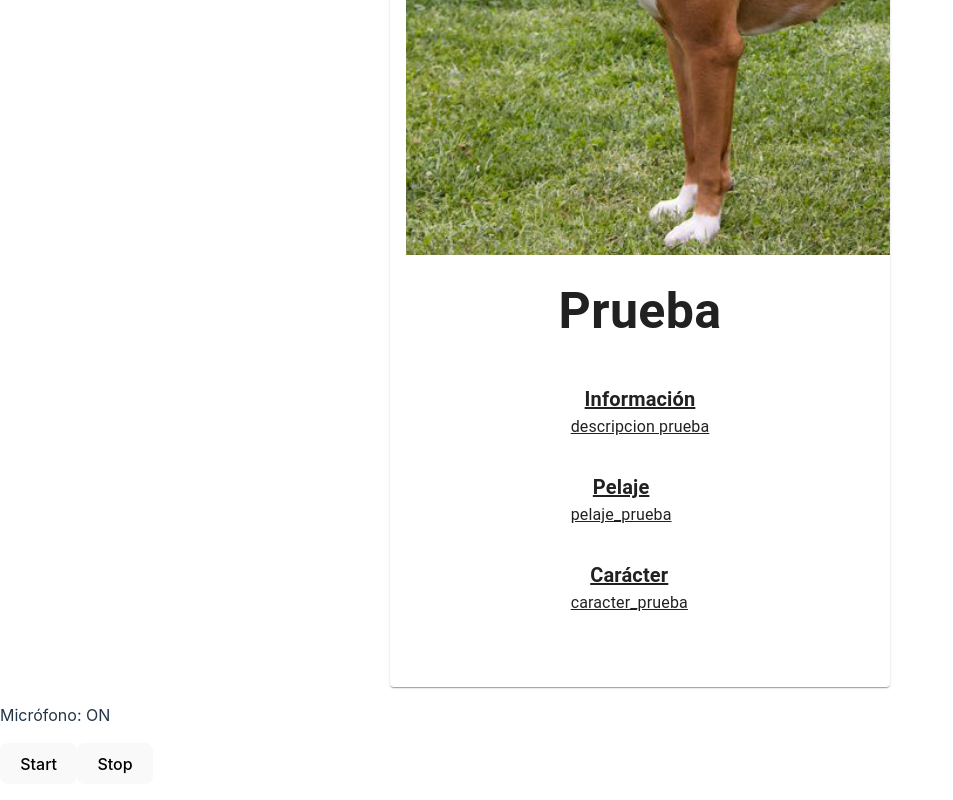
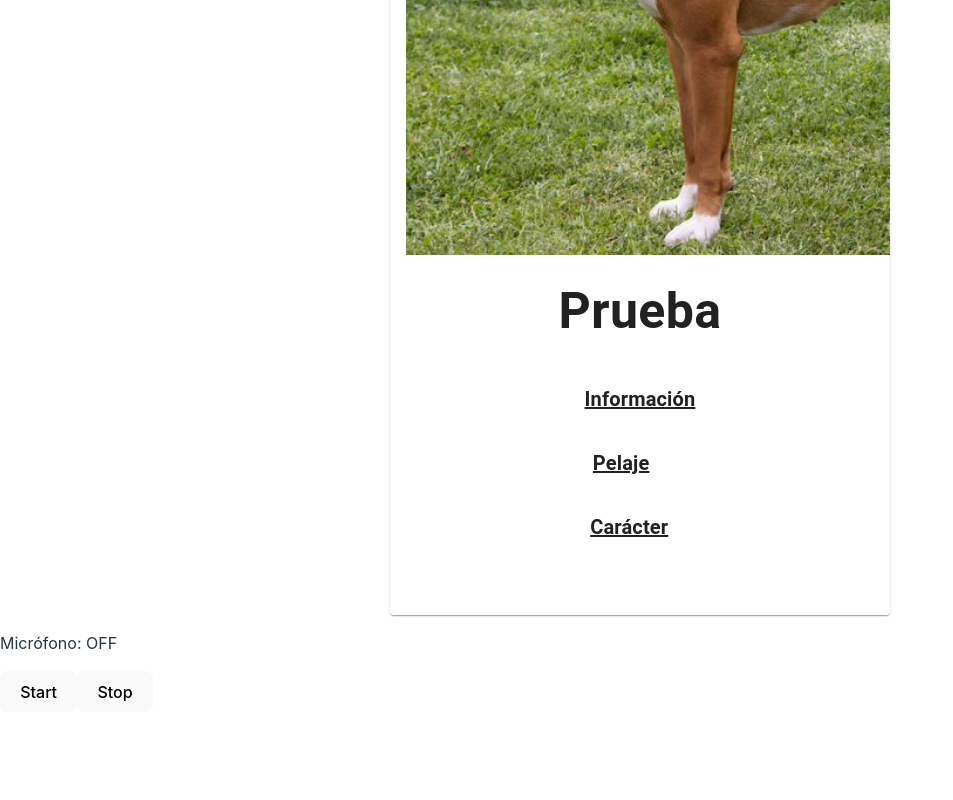
Before and after one commit to MoisesAPC/mapc_ut7a1_parte2, a React (Vite) app: page / in a window 1280 px wide. Shown: the part 1145-1945 px from the top of the page, without its empty margins (0-953 px from the left). After the commit the page ends 1873 px from the top, so only its background shows below. Built offline with nearby package versions, Linux system fonts and the light colour scheme.

Commit message:
Collapses funcionando

```diff
--- a/src/components/CardAnimalDetalles.jsx
+++ b/src/components/CardAnimalDetalles.jsx
@@ -5,17 +5,21 @@ import { CardMedia } from '@mui/material';
 import { Typography } from '@mui/material';
 import { Box, List, ListItem, Collapse } from '@mui/material';
 
-const CardAnimalDetalles = ({ nombre, alt, imagen, tamano, informacion, pelaje, caracter, abrirInformacion }) => {
+const CardAnimalDetalles = ({ nombre, alt, imagen, tamano, informacion, pelaje, caracter, comandoDetectado }) => {
 
-  const [openInformacion, setOpenInformacion] = useState(false)
+  const [abrirColapse, setAbrirColapse] = useState(null);
 
-  // Cuando la variable "abrirInformacion" esté a true
-  // abrimos el collapse de "Informacion"
+  // Con esta funcion, me aseguro de que, si abro un menu collapse (informacion, pelaje, caracter),
+  // se cierran los colapses que están actualmente abiertos
+  const manejarLosCollapse = (nuevoCollapse) => {
+    setAbrirColapse(previoCollapse => previoCollapse === nuevoCollapse ? null : nuevoCollapse);
+  };
+
   useEffect(() => {
-    if (abrirInformacion) {
-      setOpenInformacion(true);
+    if (comandoDetectado != null) {
+      setAbrirColapse(comandoDetectado);
     }
-  }, [abrirInformacion]);
+  }, [comandoDetectado]);
 
   return (
     <>
@@ -46,31 +50,31 @@ const CardAnimalDetalles = ({ nombre, alt, imagen, tamano, informacion, pelaje,
 
           <Box sx={{ display: 'flex', justifyContent: 'center', mt: 2, mb: 2 }}>
             <List>
-              <ListItem>
+              <ListItem onClick={() => manejarLosCollapse('informacion')}>
                 <Typography variant="h6" component="div" align="center" fontWeight="bold" sx={{ textDecoration: 'underline', marginBottom: 2 }}>
                   Información
 
-                  <Collapse in={openInformacion} sx={{ transitionDuration : "400ms" }}>
+                  <Collapse in={abrirColapse === 'informacion'} sx={{ transitionDuration : "400ms" }}>
                     <Typography>{informacion}</Typography>
                   </Collapse>
                 </Typography>
               </ListItem>
 
-              <ListItem>
+              <ListItem onClick={() => manejarLosCollapse('pelaje')}>
                 <Typography variant="h6" component="div" align="center" fontWeight="bold" sx={{ textDecoration: 'underline', marginBottom: 2 }}>
                   Pelaje
 
-                  <Collapse in={openInformacion} sx={{ transitionDuration : "400ms" }}>
+                  <Collapse in={abrirColapse === 'pelaje'} sx={{ transitionDuration : "400ms" }}>
                     <Typography>{pelaje}</Typography>
                   </Collapse>
                 </Typography>
               </ListItem>
 
-              <ListItem>
+              <ListItem onClick={() => manejarLosCollapse('caracter')}>
                 <Typography variant="h6" component="div" align="center" fontWeight="bold" sx={{ textDecoration: 'underline', marginBottom: 2 }}>
                   Carácter
 
-                  <Collapse in={openInformacion} sx={{ transitionDuration : "400ms" }}>
+                  <Collapse in={abrirColapse === 'caracter'} sx={{ transitionDuration : "400ms" }}>
                     <Typography>{caracter}</Typography>
                   </Collapse>
                 </Typography>
--- a/src/components/voz/VozComandosCardAnimalDetalles.jsx
+++ b/src/components/voz/VozComandosCardAnimalDetalles.jsx
@@ -3,7 +3,7 @@ import { useNavigate } from 'react-router-dom';
 // npm i react-speech-recognition
 import SpeechRecognition, { useSpeechRecognition } from 'react-speech-recognition';
 
-function VozComandosCardAnimalDetalles({ abrirInformacion }) {
+function VozComandosCardAnimalDetalles({ enviarComando }) {
       const navigate = useNavigate();
 
       /* Estos son los comandos de voz reconocidos por este componente */
@@ -11,32 +11,23 @@ function VozComandosCardAnimalDetalles({ abrirInformacion }) {
         {
           command: 'Informacion',
           callback: () => {
-            console.log("INFODEEEEEE")
-            // Cuando se reconozca el comando, ejecutamos la funcion "abrirInformacion"
-            // en el componente CardAnimalDetalles
-
-            // Cuando se ejecute la funcion "abrirInformacion", el componente padre
-            // ejecutará a su vez otra funcion (comandoInformacion), que hará que dicha
-            // funcion se ejecute en el componente CardAnimalDetalles, lo que abrirá el Collapse
-            if (abrirInformacion) {
-              abrirInformacion();
-            }
+            enviarComando('informacion');
           },
           isFuzzyMatch: true,
           fuzzyMatchingThreshold: 0.6
         },
         {
-          command: 'Breton',
+          command: 'pelaje',
           callback: () => {
-            navigate('/perros');
+            enviarComando('pelaje');
           },
           isFuzzyMatch: true,
           fuzzyMatchingThreshold: 0.6
         },
         {
-          command: 'Caniche',
+          command: 'caracter',
           callback: () => {
-            navigate('/lagartos');
+            enviarComando('caracter');
           },
           isFuzzyMatch: true,
           fuzzyMatchingThreshold: 0.6
@@ -67,8 +58,8 @@ function VozComandosCardAnimalDetalles({ abrirInformacion }) {
           <p>Micrófono: {listening ? 'ON' : 'OFF'}</p>
 
           {/* Pulsa Start para empezar a escuchar, Stop para parar */}
-          <button onClick={SpeechRecognition.startListening({ language: 'es-ES' })}>Start</button>
-          <button onClick={SpeechRecognition.stopListening}>Stop</button>
+          <button onClick={() => SpeechRecognition.startListening({ language: 'es-ES' })}>Start</button>
+          <button onClick={() => SpeechRecognition.stopListening}>Stop</button>
 
           {/* Imprimimos lo que se diga al micrófono */}
           <p>{transcript}</p>
--- a/src/components/voz/VozComandosHome.jsx
+++ b/src/components/voz/VozComandosHome.jsx
@@ -74,8 +74,8 @@ function VozComandosHome() {
           <p>Micrófono: {listening ? 'ON' : 'OFF'}</p>
 
           {/* Pulsa Start para empezar a escuchar, Stop para parar */}
-          <button onClick={SpeechRecognition.startListening({ language: 'es-ES' })}>Start</button>
-          <button onClick={SpeechRecognition.stopListening}>Stop</button>
+          <button onClick={() => SpeechRecognition.startListening({ language: 'es-ES' })}>Start</button>
+          <button onClick={() => SpeechRecognition.stopListening}>Stop</button>
 
           {/* Imprimimos lo que se diga al micrófono */}
           <p>{transcript}</p>
--- a/src/components/voz/VozComandosPerro.jsx
+++ b/src/components/voz/VozComandosPerro.jsx
@@ -58,8 +58,8 @@ function VozComandosPerro() {
           <p>Micrófono: {listening ? 'ON' : 'OFF'}</p>
 
           {/* Pulsa Start para empezar a escuchar, Stop para parar */}
-          <button onClick={SpeechRecognition.startListening({ language: 'es-ES' })}>Start</button>
-          <button onClick={SpeechRecognition.stopListening}>Stop</button>
+          <button onClick={() => SpeechRecognition.startListening({ language: 'es-ES' })}>Start</button>
+          <button onClick={() => SpeechRecognition.stopListening}>Stop</button>
 
           {/* Imprimimos lo que se diga al micrófono */}
           <p>{transcript}</p>
--- a/src/pages/PageHome.jsx
+++ b/src/pages/PageHome.jsx
@@ -42,10 +42,10 @@ const animales = [
 ];
 
 function PageHome() {
-  const [informacionAbierta, setAbrirInformacion] = useState(false);
+  const [comandoDetectado, setComandoDetectado] = useState(null);
 
-  const comandoInformacion = () => {
-    setAbrirInformacion(true);
+  const manejarComando = (comando) => {
+    setComandoDetectado(comando);
   };
 
   return (
@@ -57,9 +57,16 @@ function PageHome() {
 
         <CardAnimalDetalles id={1} nombre={'Prueba'} imagen={'src/assets/perros/boxer.jpg'} alt={'prueba_alt'} tamano={500}
         informacion={'descripcion prueba'} pelaje={'pelaje_prueba'} caracter={'caracter_prueba'}
-        abrirInformacion={comandoInformacion}/>
+        // Le pasamos EL BOOLEANO que nos dice que la variable de abrirInformacion se puso a true
+        // tras la llamada a la funcion "comandoInformacion"
+        comandoDetectado={comandoDetectado}/>
 
-        <VozComandosCardAnimalDetalles abrirInformacion={comandoInformacion} />
+        <VozComandosCardAnimalDetalles
+        // Llamamos a la funcion "comandoInformacion", la cual estara ejecutandose
+        // constantemente mienntras el componente "VozComandosCardAnimalDetalles" esté activo
+        // Si esta funcion retorna true, entonces "setAbrirInformacion" tambien se pondra a true
+        // lo que hará que "informacionAbierta" se ponga a true, y así se pueda abrir el collapse en "CardAnimalDetalles"
+        enviarComando={manejarComando} />
     </>
   );
 }
```
